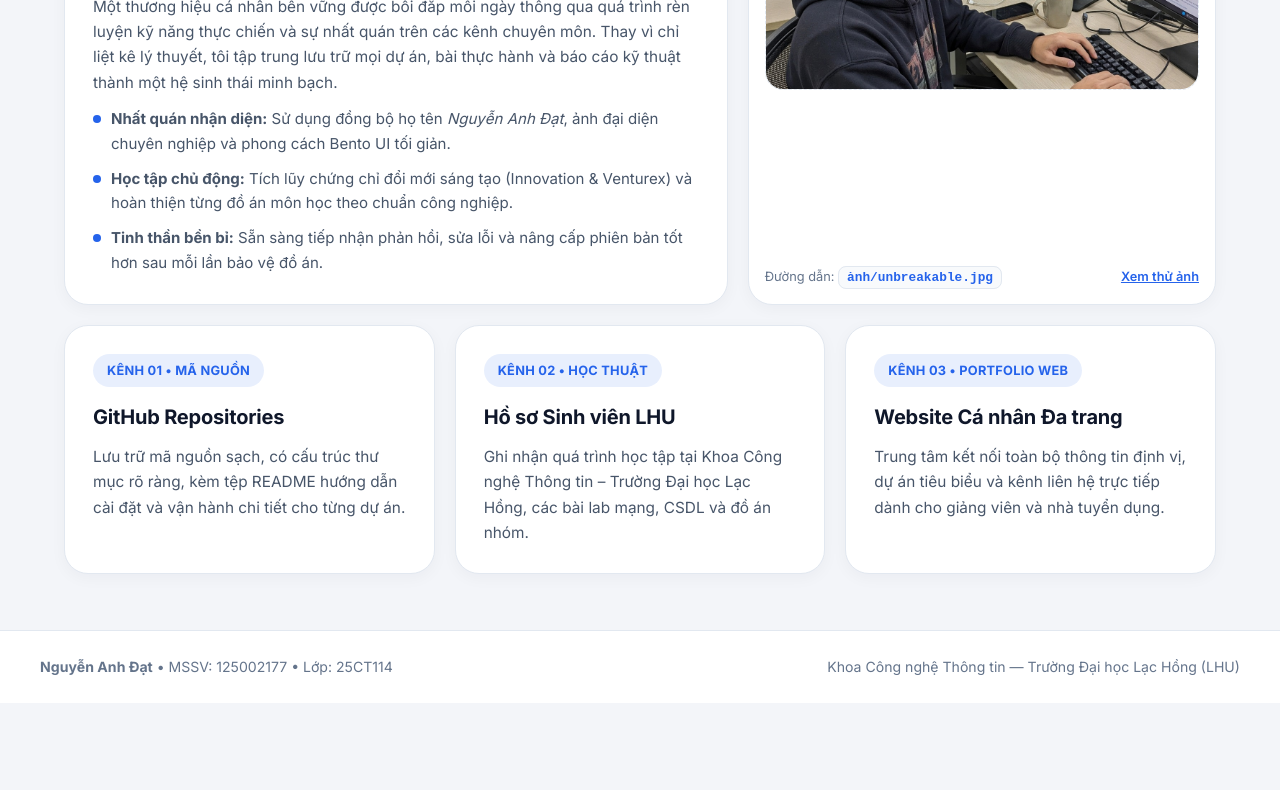
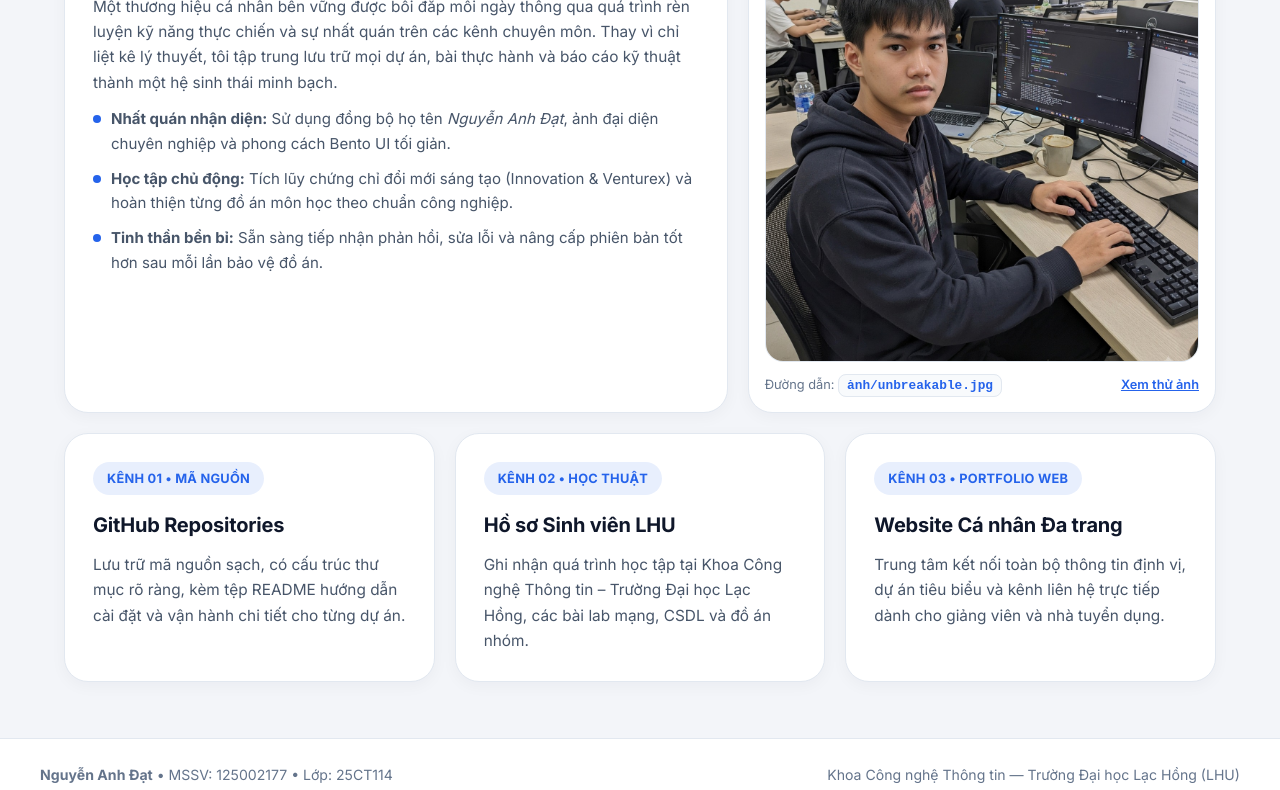
Before and after one commit to anhdatn912-maker/cv, a plain HTML site: page personal-brand.html in a window 1280 px wide. Shown: the part 297-1087 px from the top of the page. Before the commit the page ends 1000 px from the top, so only its background shows below. Drawn offline with Linux system fonts and the light colour scheme.

Commit message:
Add files via upload

```diff
--- a/personal-brand.html
+++ b/personal-brand.html
@@ -50,7 +50,7 @@
 
       <!-- Mindset / Unbreakable Image Card (ảnh/unbreakable.jpg) -->
       <aside class="bento-card media-card span-5">
-        <div class="photo-frame landscape-ratio">
+        <div class="photo-frame portrait-ratio">
           <img id="unbreakablePreview" src="ảnh/unbreakable.jpg" alt="Tinh thần bền bỉ Nguyễn Anh Đạt" />
         </div>
         <div class="photo-meta">
--- a/style.css
+++ b/style.css
@@ -320,7 +320,7 @@ a {
   border-radius: 18px;
   overflow: hidden;
   background: var(--bg-card-subtle);
-  border: 1px dashed var(--border-color);
+  border: 1px solid var(--border-color);
   position: relative;
   aspect-ratio: 1 / 1;
 }
@@ -337,6 +337,7 @@ a {
   width: 100%;
   height: 100%;
   object-fit: cover;
+  object-position: center 15%;
   display: block;
 }
 
```
